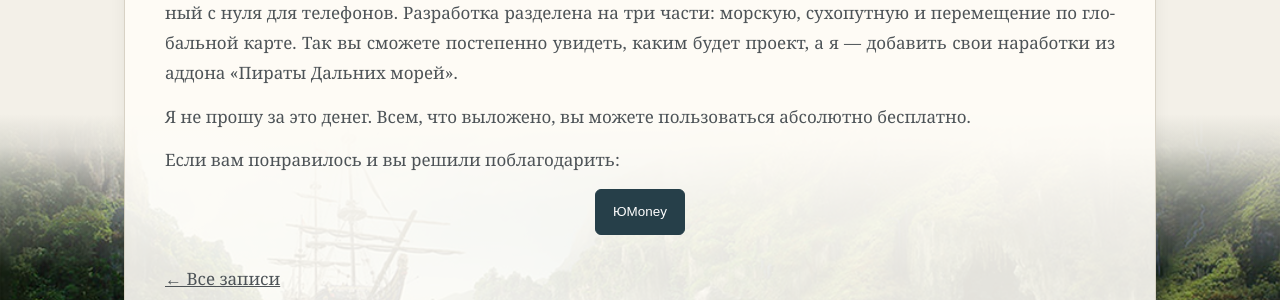
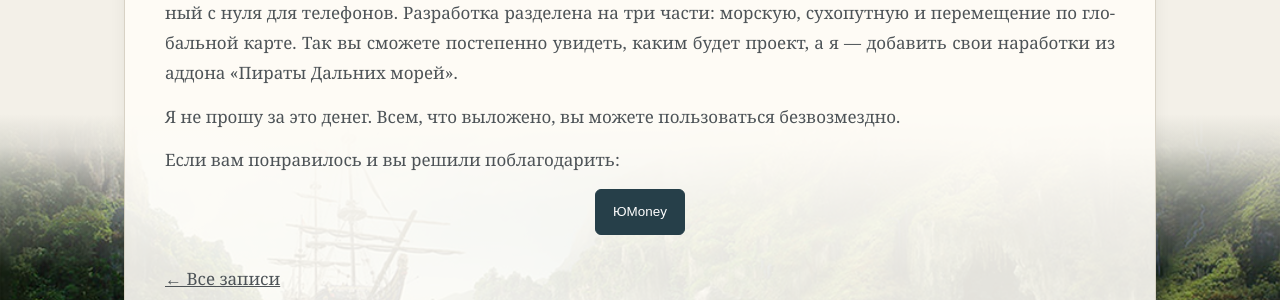
Before and after one commit to tislic/SeaDogsPort, a Jekyll site: the page built from о-проекте.md, in a window 1280 px wide. Shown: the part 1021-1321 px from the top of the page. Built offline with Jekyll 4.4.1, drawn with Linux system fonts in a browser that asks for light colours.

Commit message:
Заменить формулировку о бесплатном использовании

```diff
--- a/о-проекте.md
+++ b/о-проекте.md
@@ -12,7 +12,7 @@ comments: false
 Официальной мобильной версии этой игры **не существует**. Это моя личная адаптация и порт игры, созданный с нуля для телефонов. Разработка разделена на три части: морскую, сухопутную и перемещение по глобальной карте.
 Так вы сможете постепенно увидеть, каким будет проект, а я — добавить свои наработки из аддона «Пираты Дальних морей».
 
-Я не прошу за это денег. Всем, что выложено, вы можете пользоваться абсолютно бесплатно.
+Я не прошу за это денег. Всем, что выложено, вы можете пользоваться безвозмездно.
 
 Если вам понравилось и вы решили поблагодарить:
 
```
